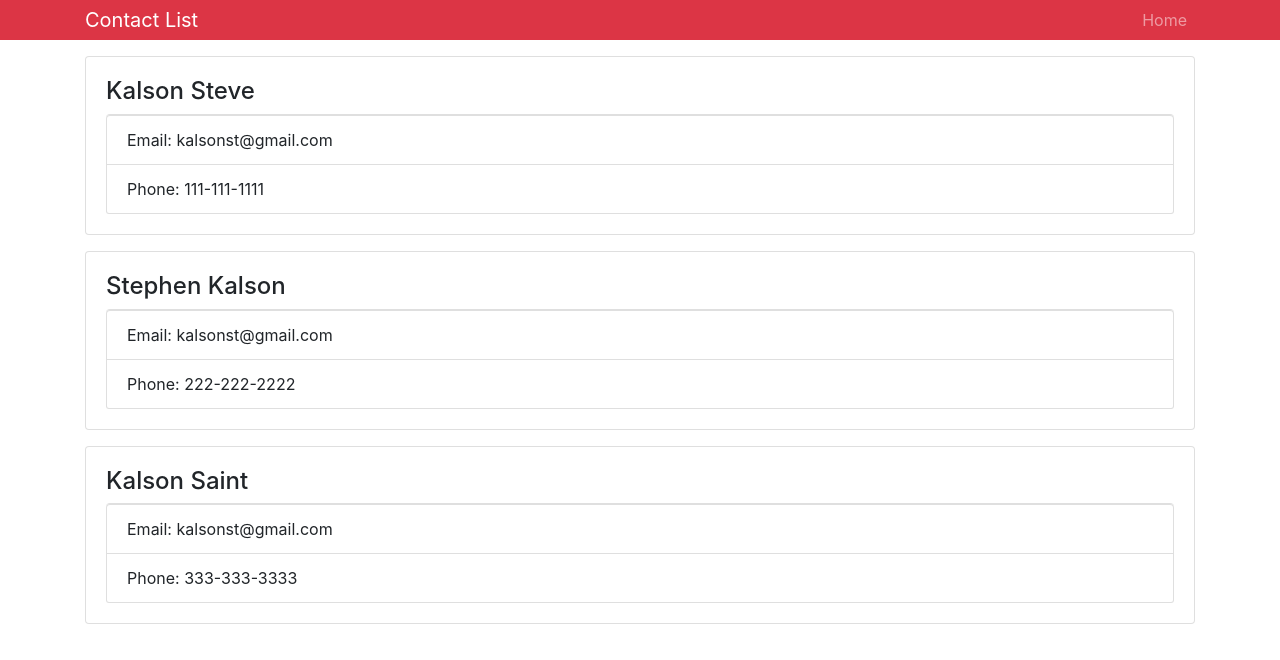
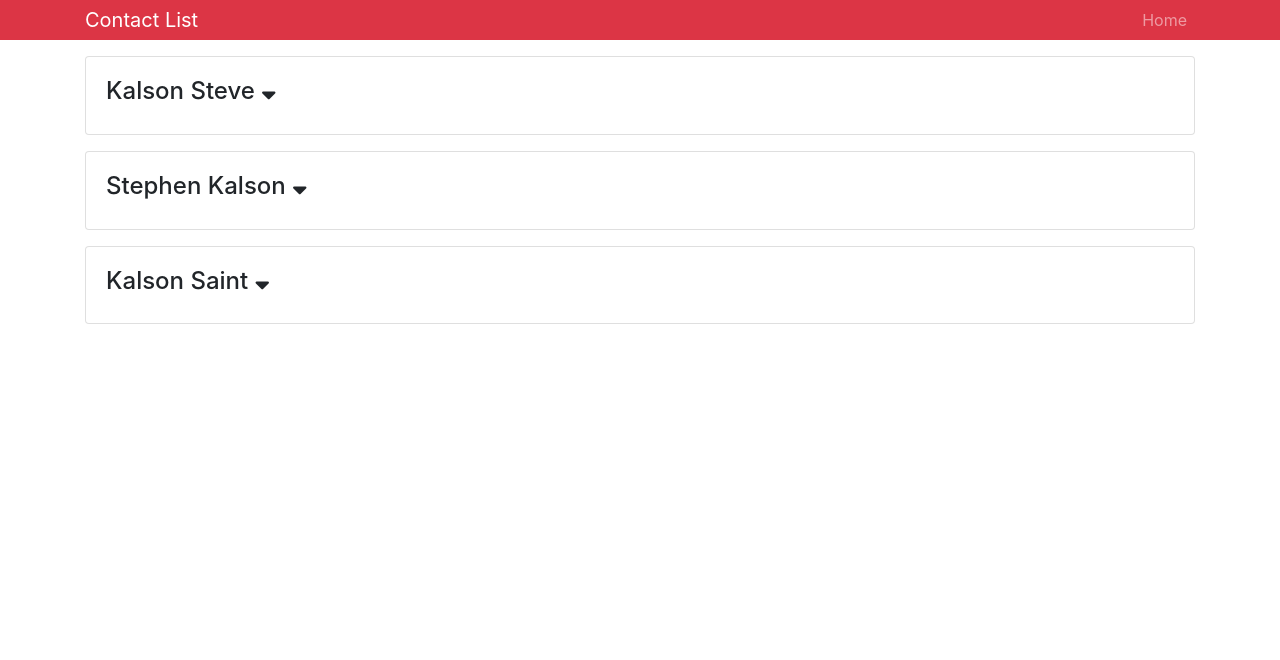
Before and after one commit to KalsonSaint/iReact, a React (Create React App) app: page / in a window 1280 px wide. Shown: the top 660 px of the page. Built offline with nearby package versions, Linux system fonts and the light colour scheme.

Commit message:
changing state

```diff
--- a/public/index.html
+++ b/public/index.html
@@ -5,6 +5,7 @@
     <link rel="icon" href="%PUBLIC_URL%/favicon.ico" />
     <meta name="viewport" content="width=device-width, initial-scale=1" />
     <meta name="theme-color" content="#000000" />
+    <link rel="stylesheet" href="https://use.fontawesome.com/releases/v5.14.0/css/all.css">
     <meta
       name="description"
       content="Web site created using create-react-app"
--- a/src/components/Contact.js
+++ b/src/components/Contact.js
@@ -4,30 +4,36 @@ import PropTypes from 'prop-types'
 class Contact extends Component {
 
     static propTypes = {
-        name : PropTypes.string.isRequired,
-        email: PropTypes.string.isRequired,
-        phone: PropTypes.string.isRequired
+        contact : PropTypes.object.isRequired,
     }
 
+    state = {
+        showContatctInfo: false
+    };
+
     render(){
+        // destructuring props
         const {name, email, phone} = this.props.contact;
+        const { showContatctInfo } = this.state;
 
         return(
             <div className="card card-body mb-3">
-                <h4>{name}</h4>
-                <ul className="list-group">
-                    <li className="list-group-item">Email: {email}</li>
-                    <li className="list-group-item">Phone: {phone}</li>
-                </ul>
+                <h4>{name} <i onClick={() => this.setState({showContatctInfo: !this.state.showContatctInfo})} className="fas fa-sort-down"></i></h4>
+                { showContatctInfo ? (
+                    <ul className="list-group">
+                        <li className="list-group-item">Email: {email}</li>
+                        <li className="list-group-item">Phone: {phone}</li>
+                    </ul>
+                ): null}
             </div>
         )
     }
 }
+
+export default Contact
 
 // Contact.propTypes = {
 //     name : PropTypes.string.isRequired,
 //     email: PropTypes.string.isRequired,
 //     phone: PropTypes.string.isRequired
 // }
-
-export default Contact
--- a/src/components/Contacts.js
+++ b/src/components/Contacts.js
@@ -26,13 +26,14 @@ class Contacts extends Component{
     }
 
     render() {
+        //destructuring object
         const { contacts } = this.state;
         return(
-            <>
+            <React.Fragment>
                 {contacts.map(contact =>
                     <Contact key={contact.id} contact={contact}/>
                 )}
-            </>
+            </React.Fragment>
         )
     }
 }
--- a/src/components/Header.js
+++ b/src/components/Header.js
@@ -3,6 +3,7 @@ import PropTypes from 'prop-types'
 
 const Header = (props) => {
     const { brand } = props;
+
     return(
         <nav className="navbar navbar-expand-sm navbar-dark bg-danger mb-3 py-0">
             <div className="container">
```
